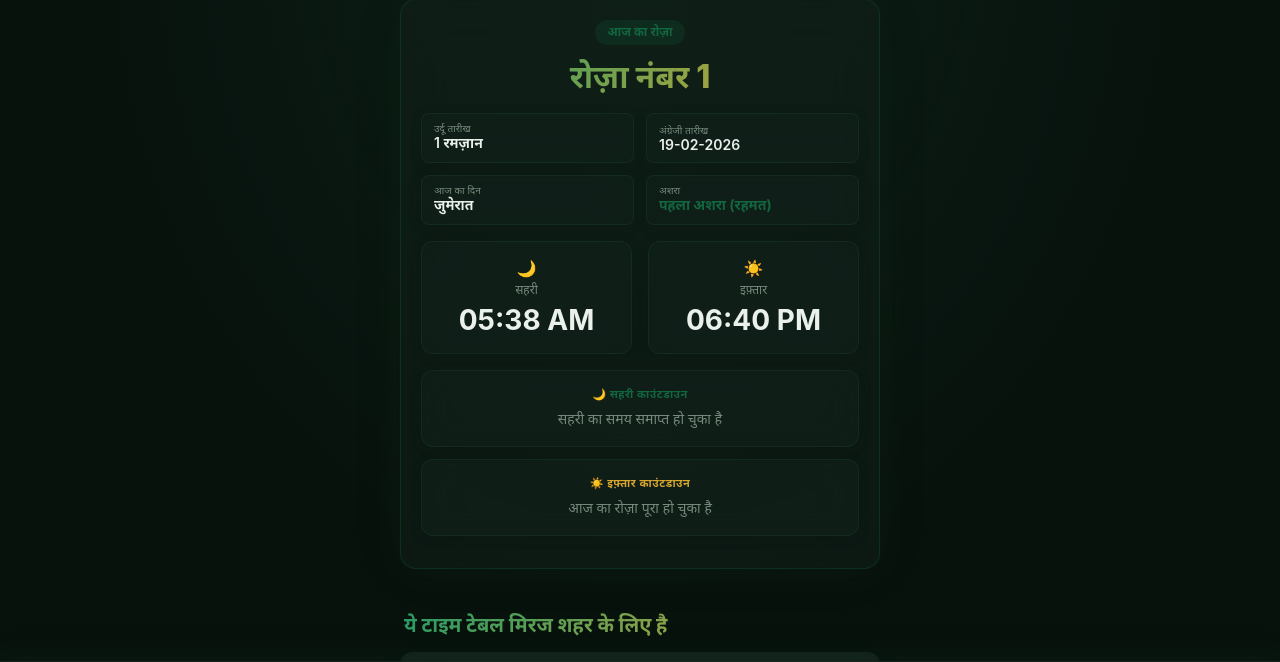
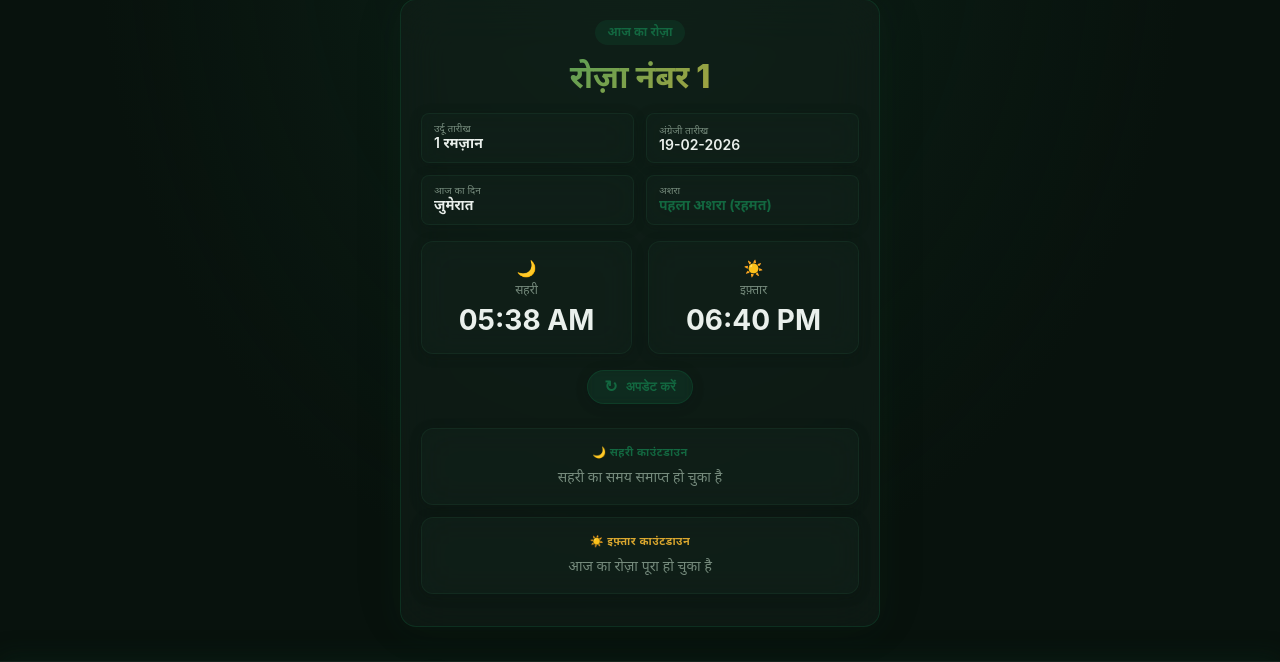
Before and after one commit to sahirkazi/ramadan, a PHP site: page / in a window 1280 px wide. Shown: the part 77-739 px from the top of the page. Run offline with PHP 8.4, Linux system fonts and the light colour scheme; data comes from the database, SQL or seed files in the repository.

Commit message:
added update button

```diff
--- a/index.php
+++ b/index.php
@@ -94,6 +94,11 @@ include 'header.php';
         <div class="time-card glass"><div>🌙</div><div class="time-label">सहरी</div><div class="time-value">${r.sehriTime}</div></div>
         <div class="time-card glass"><div>☀️</div><div class="time-label">इफ़्तार</div><div class="time-value">${r.iftarTime}</div></div>
       </div>
+      <div style="text-align:center; margin-bottom: 12px;">
+        <button class="refresh-btn glass" onclick="window.location.reload()">
+          <span class="refresh-icon">↻</span> अपडेट करें
+        </button>
+      </div>
       <div class="countdown-box glass">
         <div class="countdown-label sehri">🌙 सहरी काउंटडाउन</div>
         <div id="sehri-cd"></div>
--- a/style.css
+++ b/style.css
@@ -560,3 +560,54 @@ footer {
     font-size: 1.5rem;
   }
 }
+
+/* Refresh Button */
+.refresh-btn {
+  background: hsla(152, 69%, 24%, 0.2);
+  border: 1px solid hsla(152, 69%, 24%, 0.3);
+  color: var(--primary);
+  padding: 8px 16px;
+  border-radius: 9999px;
+  font-size: 13px;
+  font-weight: 600;
+  cursor: pointer;
+  display: inline-flex;
+  align-items: center;
+  justify-content: center;
+  gap: 8px;
+  transition: all 0.2s ease;
+  backdrop-filter: blur(4px);
+  -webkit-backdrop-filter: blur(4px);
+  margin-bottom: 12px;
+}
+
+.refresh-btn:hover {
+  background: hsla(152, 69%, 24%, 0.35);
+  transform: translateY(-1px);
+  box-shadow: 0 4px 12px hsla(152, 69%, 24%, 0.2);
+}
+
+.refresh-btn:active {
+  transform: translateY(0);
+}
+
+.refresh-icon {
+  display: inline-block;
+  font-size: 16px;
+  font-weight: bold;
+  line-height: 1;
+}
+
+.refresh-btn:hover .refresh-icon {
+  animation: spin 1s linear infinite;
+}
+
+@keyframes spin {
+  from {
+    transform: rotate(0deg);
+  }
+
+  to {
+    transform: rotate(360deg);
+  }
+}
```
